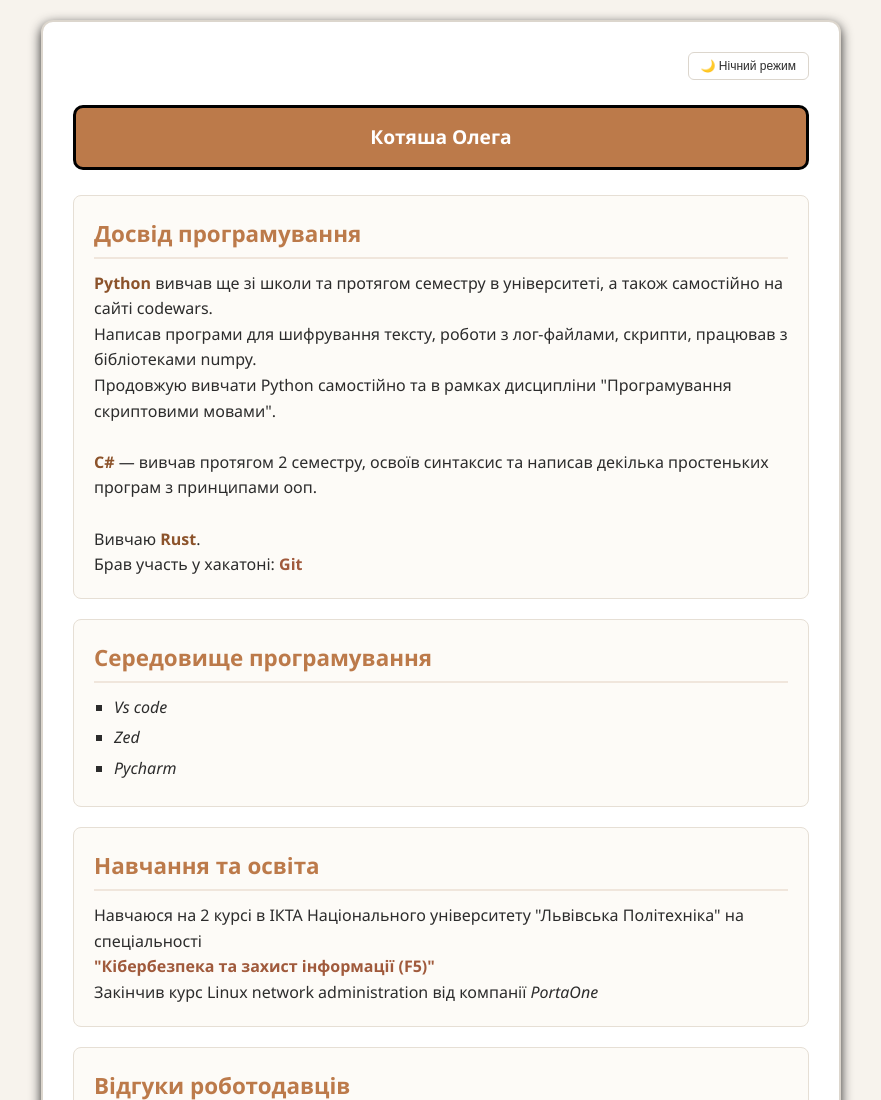
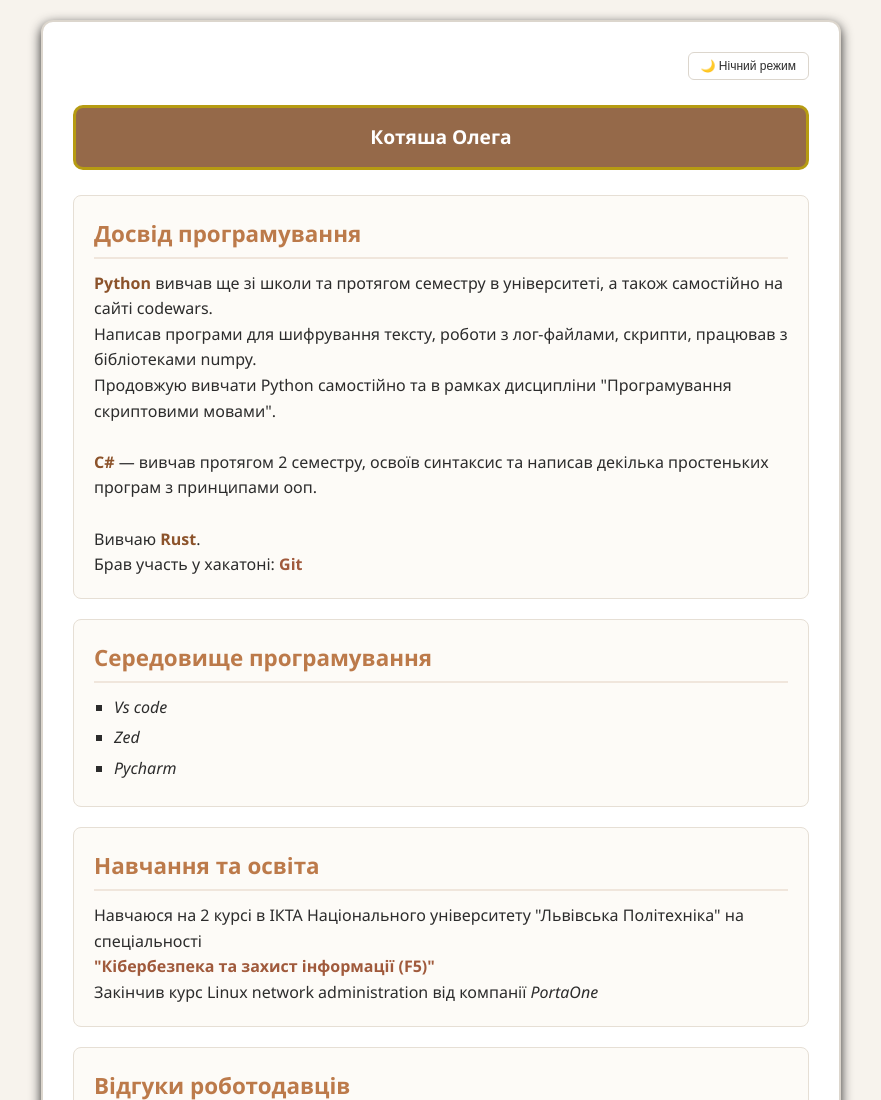
Before and after one commit to helg10/resume_deploy, a plain HTML site: page index.html in a window 1280 px wide. Shown: the top 1100 px of the page, without its empty margins (199-1080 px from the left). Drawn offline with Linux system fonts and the light colour scheme; no server answers.

Commit message:
Update index.html
Testing Vercel (website's host)

```diff
--- a/index.html
+++ b/index.html
@@ -26,9 +26,9 @@
             font-size: larger;
             text-align: center;
             padding: 14px;
-            border: 3px solid black;
+            border: 3px solid rgb(182, 155, 18);
             border-radius: 10px;
-            background-color: rgb(188, 122, 74);
+            background-color: rgb(149, 105, 73);
             color: #ffffff;
           "
         >
```
